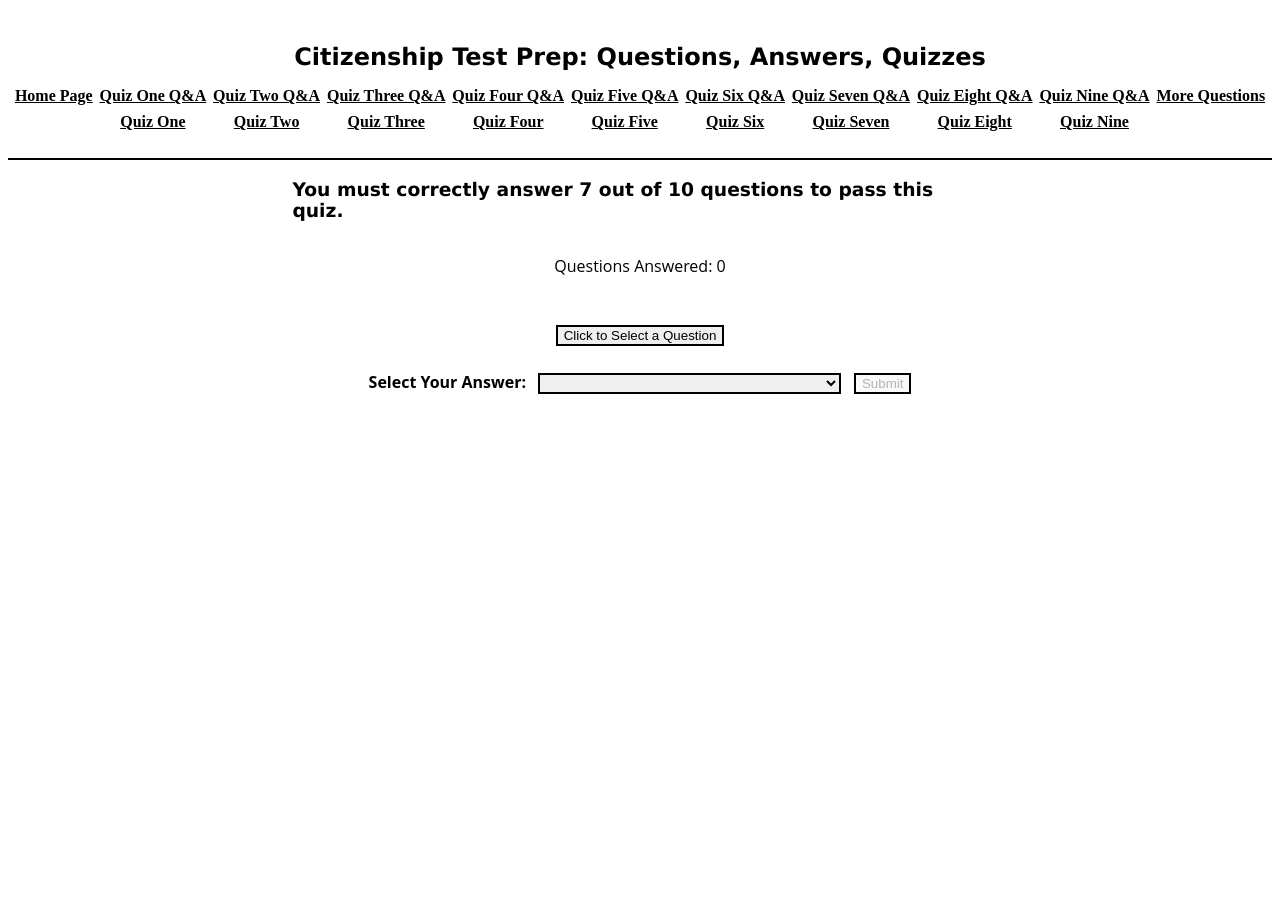
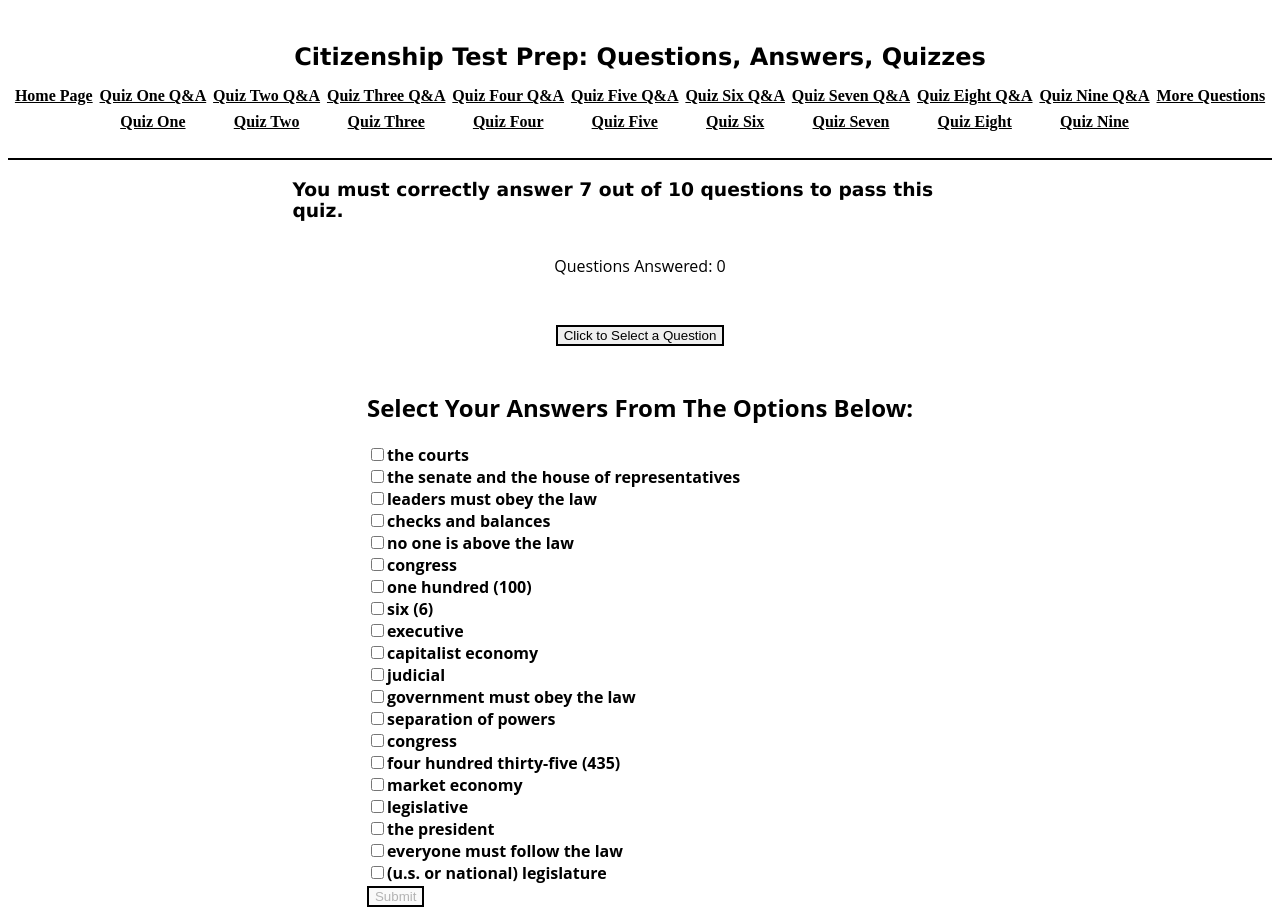
Before and after one commit to mmaustin/citizenship-questions-answers, a React (Create React App) app in the folder citizenship-frontend/: page /quiz-two in a window 1280 px wide. Before the commit the page ends 800 px from the top, so only its background shows below. Built offline with nearby package versions, Linux system fonts and the light colour scheme.

Commit message:
added new code to handle multiple answers to quiz two component

```diff
--- a/citizenship-frontend/src/features/questionsTwo/QuizTwo.js
+++ b/citizenship-frontend/src/features/questionsTwo/QuizTwo.js
@@ -4,7 +4,7 @@ import { removeQuestion } from './quizQuestionsSliceTwo'
 import { quizAnswersTwo } from './questionsTwo'
 import { addAnswer } from './displaySliceTwo'
 
-export const QuizTwo = () => {
+/*export const QuizTwo = () => {
     const questions = useSelector(state => state.quizQuestionsTwo)
     const displayTwo = useSelector(state => state.displayQuestionsTwo)
     const [question, setQuestion] = useState('');
@@ -18,11 +18,6 @@ export const QuizTwo = () => {
         q.value === 'Correct'
         ? <div className='ternary-container'>
             <p className='display-right-answer' key={idx}>{q.question.charAt(0).toUpperCase() + q.question.slice(1)} <span className='right'>Your Answer:</span> {q.displayAnswer.charAt(0).toUpperCase() + q.displayAnswer.slice(1)} &nbsp;<span className='right'>{q.value}</span></p>
-            {/*<div className='correct-answers-container'>
-                {q.answer.map((a, idx) => (
-                    <p className='correct-answers' key={idx}>{a.ans}</p>
-                ))}
-            </div>*/}
         </div>
         : <div className='ternary-container'>
             <p className='display-wrong-answer' key={idx}>{q.question.charAt(0).toUpperCase() + q.question.slice(1)} <span className='wrong'>Your Answer:</span> {q.displayAnswer.charAt(0).toUpperCase() + q.displayAnswer.slice(1)} &nbsp;<span className='wrong'>{q.value}</span></p>
@@ -129,4 +124,170 @@ export const QuizTwo = () => {
         </div>
     )
 
+}*/
+
+export const QuizTwo = () => {
+    const questions = useSelector(state => state.quizQuestionsTwo)
+    const display = useSelector(state => state.displayQuestionsTwo)
+    const [question, setQuestion] = useState('');
+    const [correctAnswer, setCorrectAnswer] = useState(0)
+    const [incorrectAnswer, setIncorrectAnswer] = useState(0)
+
+    const [checkedState, setCheckedState] = useState(
+        new Array(quizAnswersTwo.length).fill(false)
+    )
+
+    const dispatch = useDispatch()
+
+    const displayArray = display.map((q, idx) => (
+        q.value === 'Correct'
+        ? <div className='ternary-container'>
+            <p className='display-right-answer' key={idx}>{q.question.charAt(0).toUpperCase() + q.question.slice(1)} <span className='right'>Your Answer:</span> {q.displayAnswer.charAt(0).toUpperCase() + q.displayAnswer.slice(1)} &nbsp;<span className='right'>{q.value}</span></p>
+        </div>
+        : <div className='ternary-container'>
+            <p className='display-wrong-answer' key={idx}>{q.question.charAt(0).toUpperCase() + q.question.slice(1)} <span className='wrong'>Your Answer:</span> {q.displayAnswer.charAt(0).toUpperCase() + q.displayAnswer.slice(1)} &nbsp;<span className='wrong'>{q.value}</span></p>
+            <div className='wrong-answers-container'>
+                {q.answer.map((a, idx) => (
+                    <p key={idx} className='quiz-answers-display'>• {a.ans}</p>
+                ))}
+            </div>
+        </div>
+    ))
+
+
+    const listQuestions = questions.map(q => (
+        q.question
+    ))
+
+    const getRandomQuestion = () => {
+        if (listQuestions.length !== 0){
+            setQuestion(listQuestions[Math.floor(Math.random() * listQuestions.length)]);
+        }
+    }
+
+    const removeSelectedQuestion = () => {
+        dispatch(removeQuestion(question))
+    }
+
+    const handleChange = (position) => {
+        const updatedCheckedState = checkedState.map((item, index) =>
+          index === position ? !item : item
+        );
+
+        setCheckedState(updatedCheckedState);
+    }
+
+    const indices = checkedState.map((status, index)=>{
+        if(status === true){
+            return index;
+          } else {
+            return status
+          }
+    })
+
+    let arrayOfIndices = indices.filter(idx => typeof idx === 'number')
+
+    const getQuestionAnswers = () => {
+        let answerHolder = []
+        for(let index of arrayOfIndices){
+            answerHolder.push(quizAnswersTwo[index])
+        }
+        return answerHolder
+    }
+    let answersHolder = getQuestionAnswers()
+
+    const checkboxAnswers = quizAnswersTwo.map((answer, index) => {
+        return(
+            <p key={index} className='inputs'>
+                <input type='checkbox' name={answer} value={answer} checked={checkedState[index]} onChange={()=> handleChange(index)}/>
+                <label htmlFor='answer'>{answer}</label>
+            </p>
+        )
+    })
+
+    const displayAddAnswer = () => {
+        dispatch(addAnswer({question, answersHolder}))
+    }
+
+    const tabulation = () => {
+        const ques = questions.find(q => q.question === question)
+        const checkAnswersArray = ques.answer.map(a => a.ans)
+        if(answersHolder.length > 1){
+            const multiAnswers = answersHolder.map(answer => {
+                return checkAnswersArray.includes(answer)
+            })
+            if(multiAnswers.includes(false)){
+                setIncorrectAnswer(incorrectAnswer + 1)
+            } else {
+                setCorrectAnswer(correctAnswer + 1)
+            }
+        } else {
+            if (checkAnswersArray.includes(answersHolder[0])){
+                setCorrectAnswer(correctAnswer + 1)
+            } else {
+                setIncorrectAnswer(incorrectAnswer + 1)
+            }
+        }
+    }
+
+    const clearAnswerField = () => {
+        const resetCheckedState = checkedState.map((item) =>
+        item === true ? !item : item
+      );
+
+      setCheckedState(resetCheckedState);
+    }
+
+    const handleSubmit = e => {
+        e.preventDefault()
+
+        tabulation()
+
+        removeSelectedQuestion()
+        displayAddAnswer()
+        clearAnswerField()
+    }
+
+    const questionsAnswered = correctAnswer + incorrectAnswer
+
+    const allowSubmit = Boolean(answersHolder.length >= 1)
+
+    return(
+        <div className='quiz-container'>
+            <div className='sub-container-one'>
+                <h3 className='pass-requirement'>You must correctly answer 7 out of 10 questions to pass this quiz.</h3>
+                <p className='questions-answered'>Questions Answered: {questionsAnswered}</p>
+                <p className='selected-question'>{question.toUpperCase()}</p>
+                <button className='question-selector' onClick={getRandomQuestion}>Click to Select a Question</button>
+            </div>
+            <div className='sub-container-two'>
+                <form onSubmit={e => handleSubmit(e)}>
+                    <h2>
+                        Select Your Answers From The Options Below:
+                    </h2>
+                    <div>
+                        {checkboxAnswers}
+                    </div>
+                    <input className='submit-answer' type="submit" value="Submit" disabled={!allowSubmit}/>
+                </form>
+            </div>
+            {listQuestions.length === 0 &&
+            <>
+                <div className='sub-container-three'>
+                    <h2 className='results-header'>RESULTS:</h2>
+                    <p className='answer-count'>Correct Answers: {correctAnswer}</p>
+                    <p className='answer-count'>Incorrect Answers: {incorrectAnswer}</p>
+                    {correctAnswer >= 7
+                        ? <h3 className='result-statement'>Congratulations! You Passed!!</h3>
+                        : <h3 className='result-statement'>Don't fret! Keep studying and practicing!</h3>
+                    }
+                </div>
+                <div className='sub-container-four'>
+                    {displayArray}
+                </div>
+            </>
+            }
+        </div>
+    )
+
 }
```
